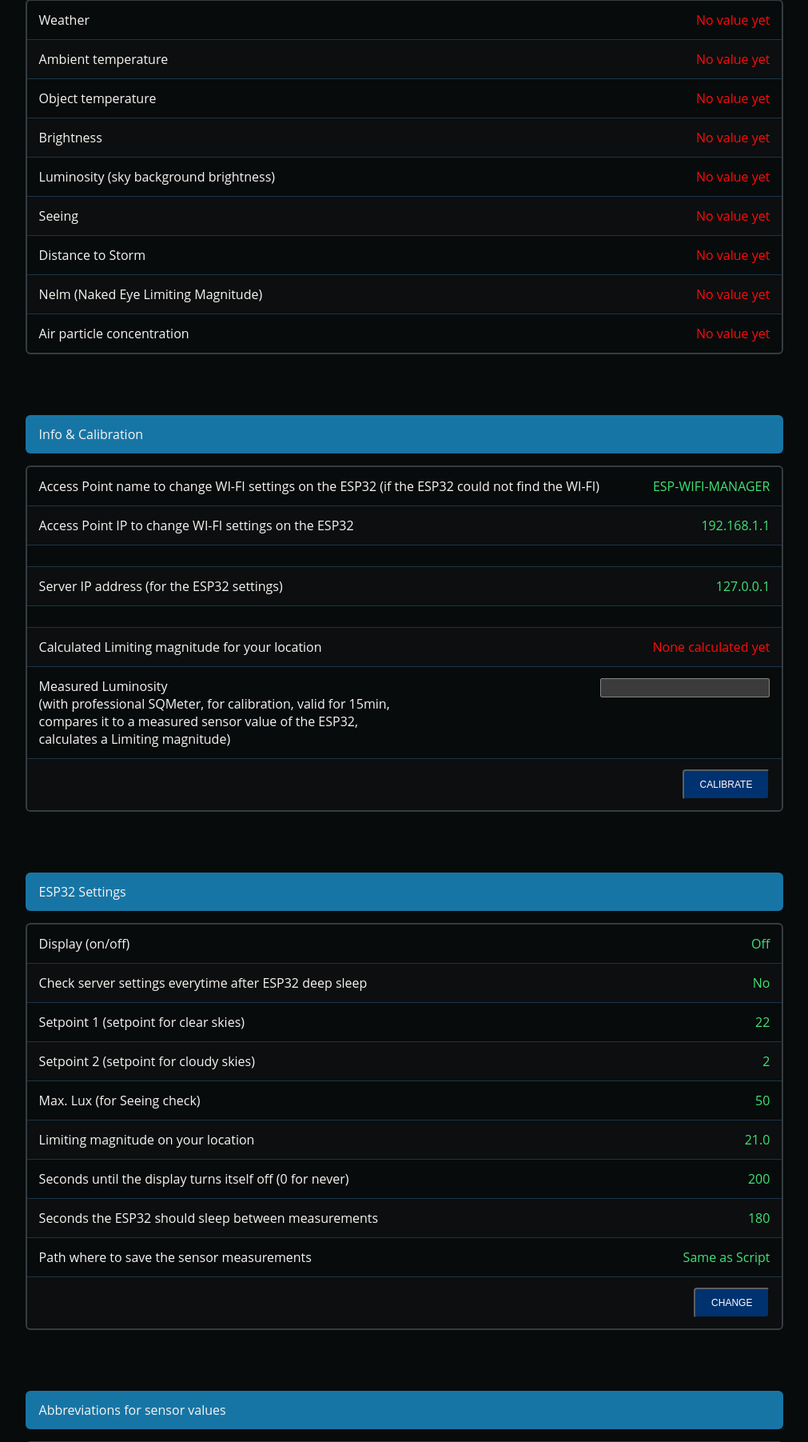
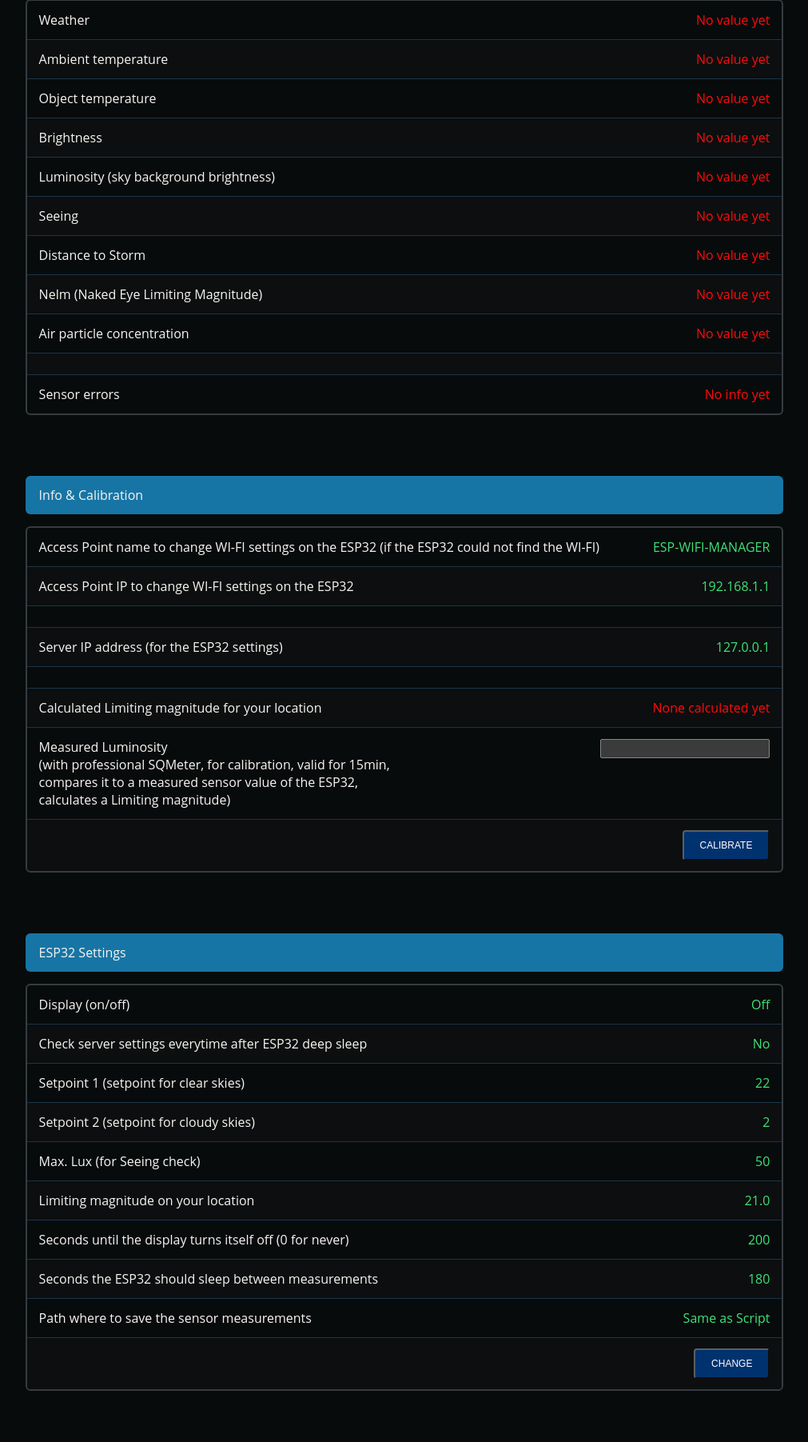
Before and after one commit to Persie0/SQM-HTLHL-API, a Flask app: template templates/index.html in a window 1280 px wide. Shown: the part 343-2146 px from the top of the page at 80% size, without its empty margins (134-1145 px from the left). Run offline with Flask 2, Linux system fonts and the light colour scheme; the template is opened without the code that fills it: most values are stand-ins (such as "Sample title", 1, 10 or a date in 2020).

Commit message:
added sensor errors

```diff
--- a/app.py
+++ b/app.py
@@ -29,6 +29,7 @@ sensor_values = {
     "lightning_distanceToStorm": "-1",
     "nelm": "-1",
     "concentration": "-1",
+    "errors":"-1"
 }
 
 settings = {
@@ -261,6 +262,8 @@ def inject_load():
             "nelm": sensor_values["nelm"],
             "concentration": sensor_values["concentration"],
 
+            "errors": sensor_values["errors"],
+
             "SLEEPTIME_s": settings["SLEEPTIME_s"],
             "DISPLAY_TIMEOUT_s": settings["DISPLAY_TIMEOUT_s"],
             "DISPLAY_ON": settings["DISPLAY_ON"],
--- a/templates/replace_content.html
+++ b/templates/replace_content.html
@@ -150,6 +150,23 @@
                         Air particle concentration
                     </p>
                 </li>
+            <li class='serviceList__item'>
+                </li>
+            <li class='serviceList__item'>
+                    {% if (errors=="-1") %}
+                        <p class='serviceList__status'><span class="outage">No info yet</span></p>
+
+                    {% elif (errors=="") %}
+                        <p class='serviceList__status'><span class="ok">No errors</span></p>
+
+                    {% else %}
+                        <p class='serviceList__status'><span class="outage">{{errors}}</span></p>
+
+                    {% endif %}
+                    <p class='serviceList__name'>
+                        Sensor errors
+                    </p>
+                </li>
 
             </ul>
         </section>
```
